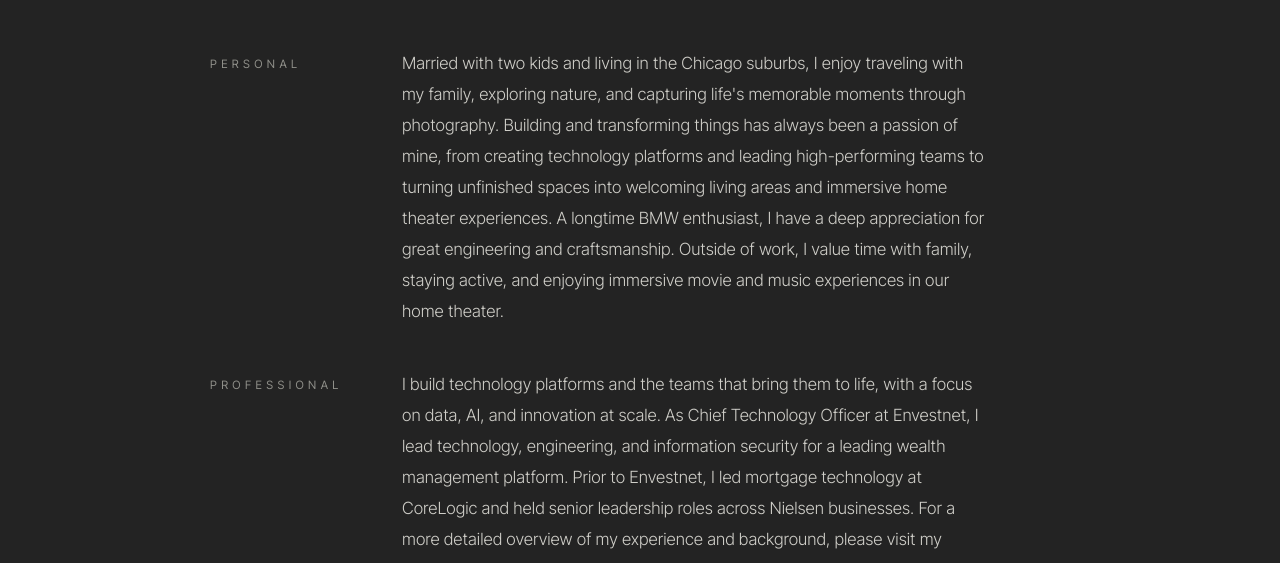
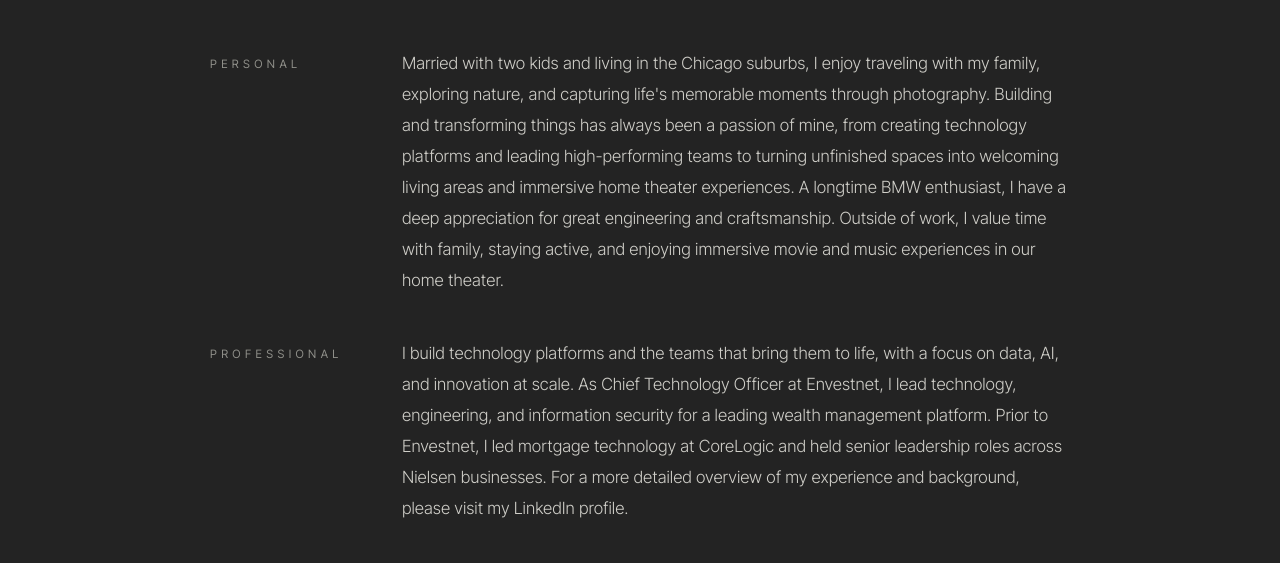
Before and after one commit to bpeddhapati/peddhapati.com, a plain HTML site: page index.html in a window 1280 px wide. Both pictures are taken after a click on the link "About Me". Shown: the part 227-790 px from the top of the page. Drawn offline with Linux system fonts and the light colour scheme.

Commit message:
Add files via upload

```diff
--- a/index.html
+++ b/index.html
@@ -123,7 +123,7 @@ h2 {
 .about-page h2 { font-size:clamp(2.2rem,4.6vw,3.4rem); margin-bottom:3.5rem; }
 .about { display:grid; grid-template-columns:9.5rem 1fr; gap:2.6rem 2.5rem; }
 .about .label { padding-top:.45rem; }
-.about p { margin:0; max-width:60ch; color:var(--body); font-size:1.05rem; line-height:1.85; }
+.about p { margin:0; max-width:72ch; color:var(--body); font-size:1.05rem; line-height:1.85; }
 .sub { margin:-1.6rem 0 3rem; color:var(--muted); max-width:56ch; }
 
 /* album grid: photo tiles with a frosted caption band */
```
